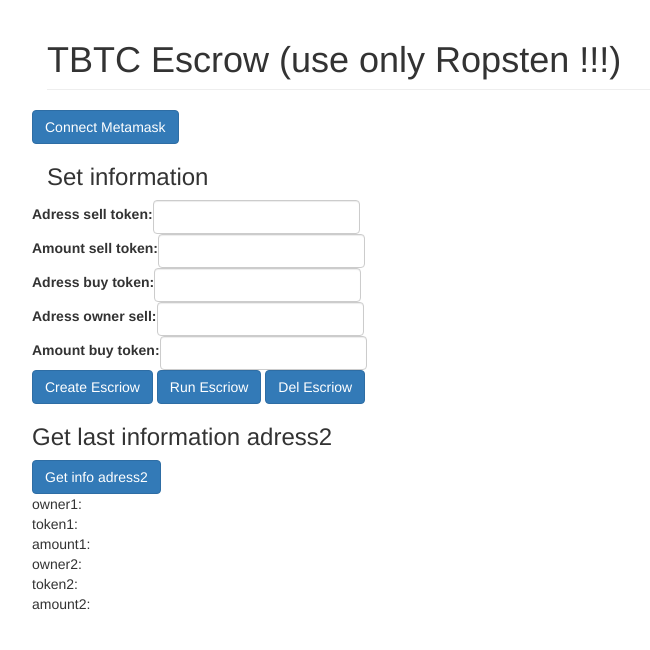
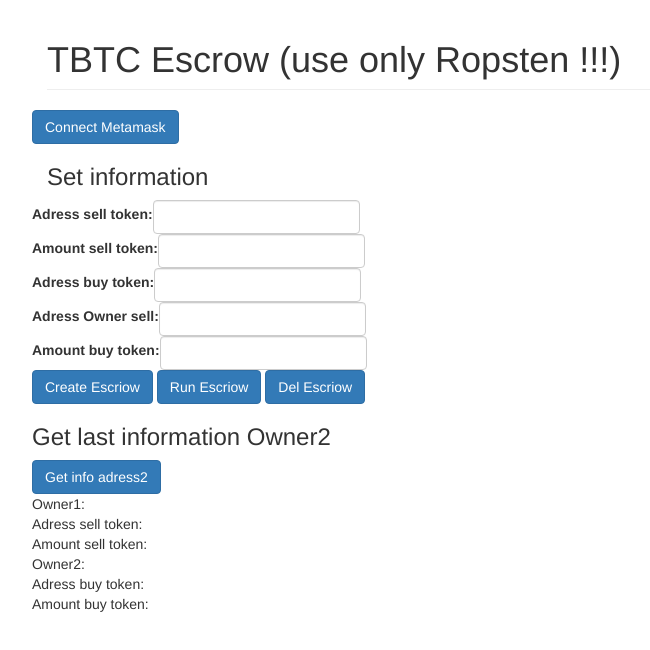
Before and after one commit to airocket/tbtcescrow, a website: page index.html in a window 1280 px wide. Shown: the whole page, without its empty margins (23-673 px from the left). Drawn offline with nearby package versions, Linux system fonts and the light colour scheme.

Commit message:
Add files via upload

```diff
--- a/index.html
+++ b/index.html
@@ -80,7 +80,7 @@
           <div class="form-group">
             <table>
               <tr>
-                <td><label for="owner2">Adress owner sell:</label> </td>
+                <td><label for="owner2">Adress Owner sell:</label> </td>
                 <td>
                   <input class="form-control" id="owner2">
                 </td>
@@ -126,13 +126,13 @@
 
     <div class="row">
       <div>
-        <h3 class="sub-header">Get last information adress2</h3>
+        <h3 class="sub-header">Get last information Owner2</h3>
         <a href="#" onclick="getEscrow()" class="btn btn-primary">Get info adress2</a>
         <form class="form-inline" role="form">
           <div class="form-group">
             <table>
               <tr>
-                <td>owner1:</td>
+                <td>Owner1:</td>
                 <td>
                   <label id="_owner1">
                 </td>
@@ -140,7 +140,7 @@
             </table>
             <table>
               <tr>
-                <td>token1:</td>
+                <td>Adress sell token:</td>
                 <td>
                   <label id="_token1">
                 </td>
@@ -148,7 +148,7 @@
             </table>
             <table>
               <tr>
-                <td>amount1:</td>
+                <td>Amount sell token:</td>
                 <td>
                   <label id="_amount1">
                 </td>
@@ -156,7 +156,7 @@
             </table>
             <table>
               <tr>
-                <td>owner2:</td>
+                <td>Owner2:</td>
                 <td>
                   <label id="_owner2">
                 </td>
@@ -164,7 +164,7 @@
             </table>
             <table>
               <tr>
-                <td>token2:</td>
+                <td>Adress buy token:</td>
                 <td>
                   <label id="_token2">
                 </td>
@@ -172,7 +172,7 @@
             </table>
             <table>
               <tr>
-                <td>amount2:</td>
+                <td>Amount buy token:</td>
                 <td>
                   <label id="_amount2">
                 </td>
```
